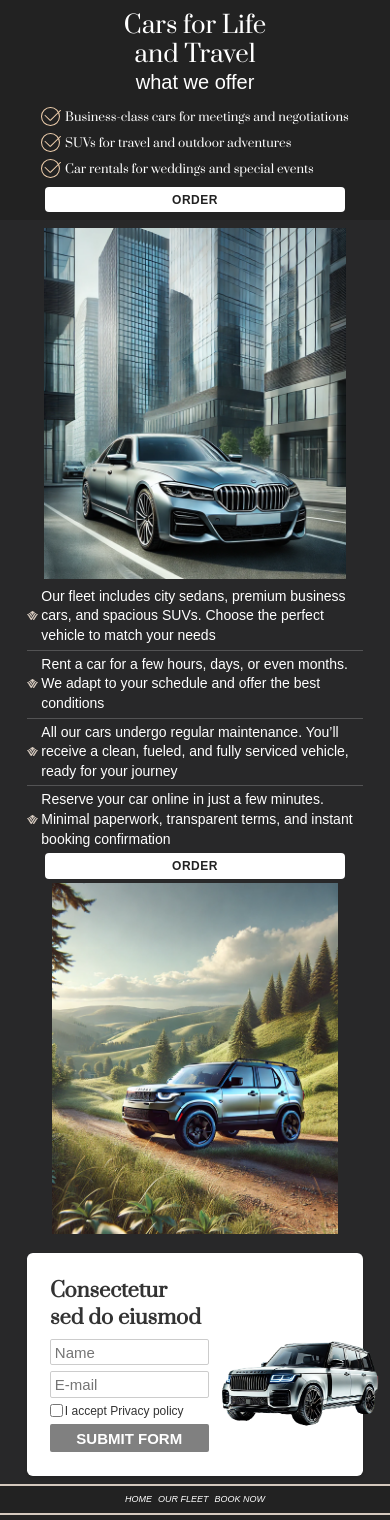
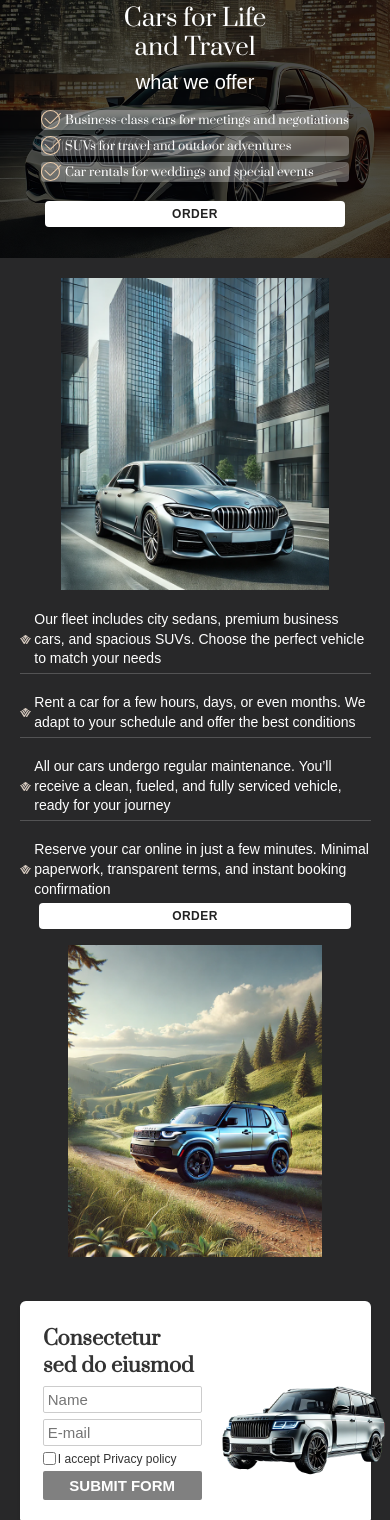
Before and after one commit to JuliaKonopelcheva/DrivoRent, a plain HTML site: page index.html in a window 390 px wide. Shown: the part 80-1600 px from the top of the page. Drawn offline with Linux system fonts and the light colour scheme.

Commit message:
fix min suze

```diff
--- a/style.css
+++ b/style.css
@@ -112,7 +112,7 @@ h2 {
 .intro__list {
   display: flex;
   flex-direction: column;
-  gap: 1.5vw; /* Отступ между пунктами */
+  gap: 1.5vw;
   margin: 0;
   padding: 0;
   padding-bottom: 2.08vw;
@@ -122,22 +122,22 @@ h2 {
 .intro__list-item {
   display: flex;
   align-items: center;
-  gap: 1vw; /* Отступ между иконкой и текстом */
+  gap: 1vw;
 }
 
 .icon {
   display: inline-block;
-  flex-shrink: 0; /* Чтобы иконка не сжималась */
-  width: 2.5vw; /* Размер иконки */
+  flex-shrink: 0;
+  width: 2.5vw;
   height: 2.5vw;
-  background-image: url("./images/icon1.svg"); /* Путь к SVG */
+  background-image: url("./images/icon1.svg");
   background-repeat: no-repeat;
   background-size: contain;
 }
 
 .text {
   color: white;
-  font-family: 'Prata', serif; /* Используем шрифт */
+  font-family: 'Prata', serif;
   font-weight: 400;
   font-size: 1.25vw;
 }
@@ -190,7 +190,7 @@ font-size: 1.25vw;
   margin: 0;
   padding: 0;
   overflow: auto;
-  overflow-x: hidden; /* Отключаем горизонтальный скролл */
+  overflow-x: hidden;
   overflow-y: auto; /* Включаем вертикальный скролл при необходимости */
   list-style: none;
 
@@ -209,8 +209,8 @@ font-size: 1.25vw;
   font-size: 1.25vw;
   line-height: 140%;
 
-  word-wrap: break-word; /* Перенос слов внутри блока */
-    white-space: normal; /* Позволяет тексту переноситься */
+  word-wrap: break-word;
+    white-space: normal;
 }
 
 .fleet__section-description-list-item:last-child {
@@ -223,7 +223,7 @@ font-size: 1.25vw;
   flex-shrink: 0;
   width: 3.0208vw;
   height: 2.4479vw;
-  background-image: url("./images/icon2.svg"); /* Путь к иконке */
+  background-image: url("./images/icon2.svg");
   background-repeat: no-repeat;
   background-size: contain;
 }
@@ -258,8 +258,8 @@ font-size: 1.25vw;
   display: flex;
   flex-direction: column;
   justify-content: center;
-  width: 83.18vw; /* 1597px в vw */
-  height: 32.71vw; /* 628px в vw */
+  width: 83.18vw;
+  height: 32.71vw;
   border-radius: 1.5vw;
   padding: 3vw;
   box-shadow: 0 0.5vw 1vw rgba(0, 0, 0, 0.1);
@@ -341,9 +341,9 @@ button {
 .form-image {
   position: absolute;
   top: 60%;
-  right: -5vw; /* Смещение вправо за границы формы */
-  z-index: 2; /* Поднимаем выше формы */
-  width: 45vw; /* Регулируй размер в зависимости от изображения */
+  right: -5vw;
+  z-index: 2;
+  width: 45vw;
   height: auto;
   height: 40vw;
   object-fit: cover;
@@ -501,11 +501,10 @@ button {
 
   .fleet__section {
     height: 100%;
-    padding: 2vw;
   }
 
   .img {
-    height: 90vw;
+    height: 80vw;
   }
 
   .fleet__section-description {
@@ -517,18 +516,17 @@ button {
   .fleet__section-content {
     flex-direction: column;
     align-items: center;
-    gap: 1vw;
+    gap: 4vw;
     height: 100%;
   }
 
   .fleet__section-description-list {
-    align-items: center;
+    gap: 3vw;
     width: 90%;
     height: 100%;
   }
 
   .form-section {
-    padding: 2vw;
     height: 100%;
   }
 
@@ -571,17 +569,21 @@ button {
     width: 3vw;
 }
 
+.background-image {
+  width: 260px;
+  top: 20%;
+}
 }
 
 
 @media (max-width: 768px) {
-
-
 .background-image {
   display: none;
 }
 
-
+h1 {
+  font-size: 4vw;
+}
 
 .icon {
   width: 20px;
@@ -589,14 +591,35 @@ button {
 }
 
   .intro {
-    padding: 2vw 2vw;
+    padding: 8vw 2vw;
     text-align: center;
     align-items: center;
     height: 100%;
+    background-image: url('./images/car5.png');
+    background-size: cover;
+    background-position: center;
+    background-repeat: no-repeat;
+    background-color: rgba(0, 0, 0, 0.7);
+    background-blend-mode: darken;
+  }
+
+  h2 {
+    padding-bottom: 2vw;
+  }
+
+  .intro__list {
+    padding-bottom: 5vw;
+  }
+
+
+  .intro__list-item {
+    background-color: rgba(255, 255, 255, 0.3);
+    border-radius: 4px;
   }
 
   .intro__paragrah {
     font-size: 20px;
+    padding-bottom: 4vw;
   }
 
   .intro__button {
@@ -612,6 +635,7 @@ button {
 
   .fleet__section-description-list {
     width: 90%;
+    gap: 5vw;
   }
 
   .form-container {
@@ -668,12 +692,16 @@ button {
     text-align: center;
   }
 
+  h1 {
+    font-size: 6vw;
+  }
+
   .form-image {
     display: none;
   }
 
   .intro__button {
-    width: 100%;
+    width: 90%;
     height: auto;
     padding: 2vw;
   }
@@ -691,6 +719,10 @@ button {
     padding: 3vw;
   }
 
+  .img {
+    height: 90vw;
+  }
+
 
   button {
     width: 100%;
@@ -698,7 +730,7 @@ button {
     font-size: 4vw;
   }
 
-  /* Футер */
+
   .footer {
     text-align: center;
   }
```
Also changed, not shown: images/car5.png (added).
